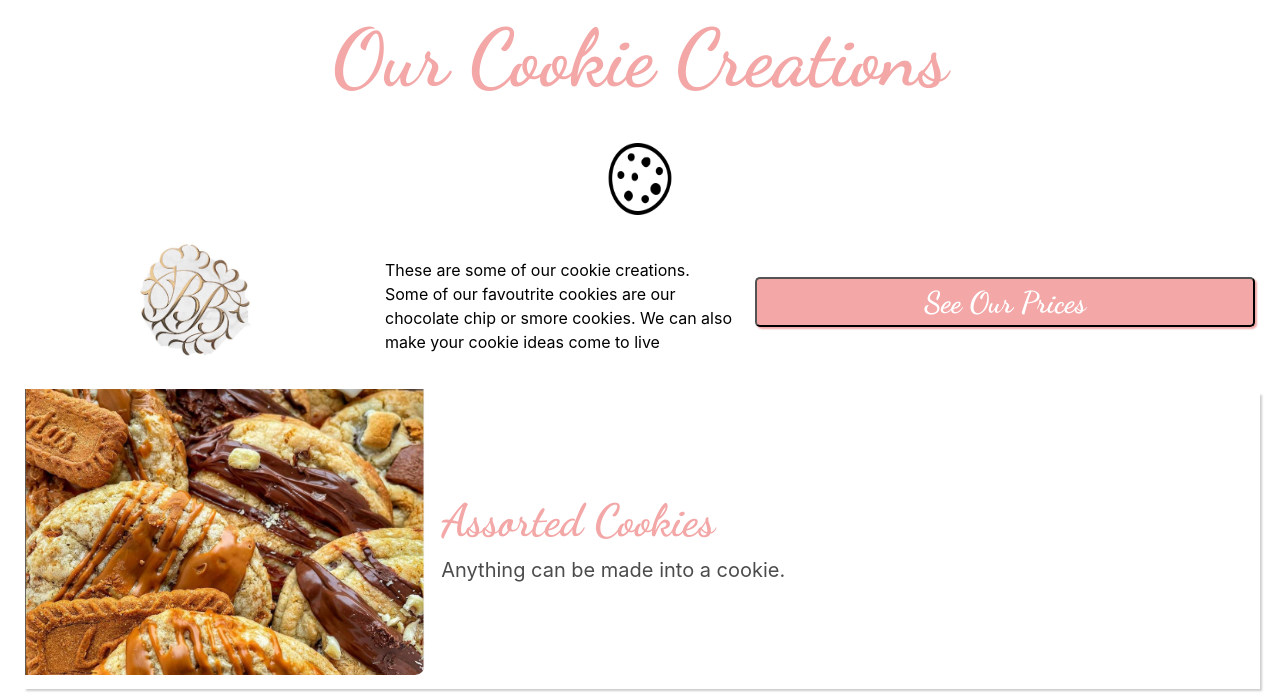
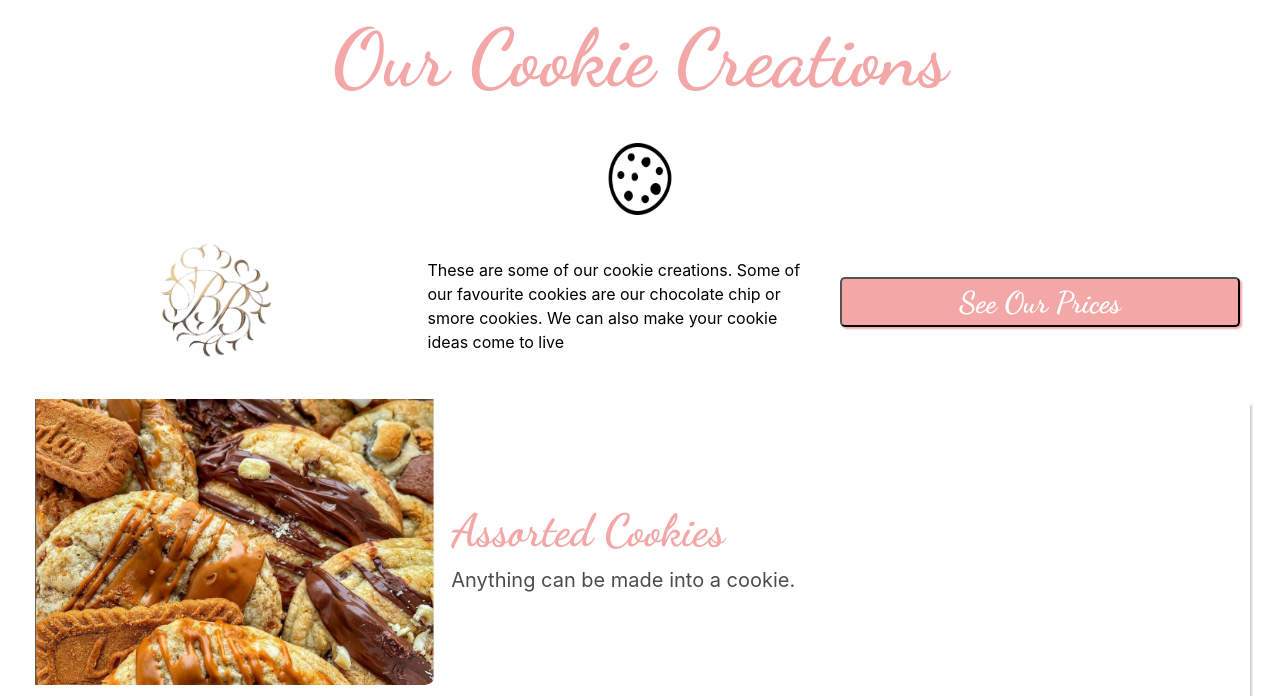
Before and after one commit to AshtonDevNow/bbakery, a PHP site: page /categories/cookie-list.html in a window 1280 px wide. Shown: the top 696 px of the page. Run offline with PHP 8.4, Linux system fonts and the light colour scheme; some libraries are stand-ins or nearby versions.

Commit message:
Fixed logo

```diff
--- a/categories/cake-list.html
+++ b/categories/cake-list.html
@@ -36,7 +36,7 @@
     <!-- change div class back to "category" -->
     <div class="heading">
       <!-- <div class="img-postion"> -->
-      <img src="../images/logo-w.jpg" style="height: 120px; margin-bottom: 30px;" alt="BB-logo">
+      <img src="../images/logo.png" style="height: 120px; margin-bottom: 30px;" alt="BB-logo">
       <!-- </div> -->
       <!-- <div class="p-box"> -->
       <p>These are some of our cake creations. At Boredom every cake is tailored to the desires of the client and no
@@ -92,7 +92,8 @@
   <footer>
     <div class="footer-basic">
       <!-- Had to implement inline css to tiktok  -->
-    <div class="social"><a href="https://www.instagram.com/boredom.bakery/?hl=en"><i class="icon ion-social-instagram"></i></a><a href="https://www.tiktok.com/@boredom.bakery"><i class= "iconify" style="position: relative; bottom: 4px;" data-icon="ion:logo-tiktok"></i></a>
+    <div class="social"><a href="https://www.instagram.com/boredom.bakery/?hl=en"><i class="icon ion-social-instagram"></i></a><a href="https://www.tiktok.com/@boredom.bakery"><i class= "iconify" style="position: relative; bottom: 4px;" data-icon="ion:
+      -tiktok"></i></a>
     <ul class="list-inline">
       <li class="list-inline-item"><a href="../index.html">Home</a></li>
       <li class="list-inline-item"><a href="#">Cakes</a></li>
--- a/categories/cookie-list.html
+++ b/categories/cookie-list.html
@@ -36,10 +36,10 @@
     <!-- change div class back to "category" -->
     <div class="heading">
       <!-- <div class="img-postion"> -->
-      <img src="../images/logo-w.jpg" style="height: 120px; margin-bottom: 30px;" alt="BB-logo">
+      <img src="../images/logo.png" style="height: 120px; margin-bottom: 30px;" alt="BB-logo">
       <!-- </div> -->
       <!-- <div class="p-box"> -->
-      <p>These are some of our cookie creations. Some of our favoutrite cookies are our chocolate chip or smore cookies.
+      <p>These are some of our cookie creations. Some of our favourite cookies are our chocolate chip or smore cookies.
         We can also make your cookie ideas come to live</p>
       <!-- </div> -->
 
--- a/categories/cupcake-list.html
+++ b/categories/cupcake-list.html
@@ -36,7 +36,7 @@
     <!-- change div class back to "category" -->
     <div class="heading">
       <!-- <div class="img-postion"> -->
-      <img src="../images/logo-w.jpg" style="height: 120px; margin-bottom: 30px;" alt="BB-logo">
+      <img src="../images/logo.png" style="height: 120px; margin-bottom: 30px;" alt="BB-logo">
       <!-- </div> -->
       <!-- <div class="p-box"> -->
       <p>These are some of our cake creations. At Boredom every cake is tailored to the desires of the client and no
@@ -77,13 +77,12 @@
         <p>Custom For the Occasion.</p>
       </div>
     </div>
-    <div>a line</div>
 
     <br>
 
     <div class="card-product-right">
       <div class="card-product-infos">
-        <h2>Disgns</h2>
+        <h2>Designs</h2>
         <p>Can make custom designs.</p>
       </div>
       <img src="../images/speacial-design.png" />
--- a/categories/custom-list.html
+++ b/categories/custom-list.html
@@ -36,7 +36,7 @@
     <!-- change div class back to "category" -->
     <div class="heading">
       <!-- <div class="img-postion"> -->
-      <img src="../images/logo-w.jpg" style="height: 120px; margin-bottom: 30px;" alt="BB-logo">
+      <img src="../images/logo.png" style="height: 120px; margin-bottom: 30px;" alt="BB-logo">
       <!-- </div> -->
       <!-- <div class="p-box"> -->
       <p>These are some of our cake creations. At Boredom every cake is tailored to the desires of the client and no
--- a/index.html
+++ b/index.html
@@ -3,7 +3,6 @@
 
 <head>
   <title>Boredom Bakery. The best handmade cakes in Toronto</title>
-
   <meta name="description" content="Boredom bakery is handmade baking company located in toronto and delivering across Canada.">
   <link rel="preconnect" href="https://fonts.googleapis.com">
   <link rel="preconnect" href="https://fonts.gstatic.com" crossorigin>
@@ -32,7 +31,7 @@
       <!-- </div> -->
           <h1>Boredom Bakery</h1>
           <p>Personalized . Aesthetic . Delicious</p>
-            <img src="images/logo-w.jpg" style="height: 120px; width: 120px; padding: 80px;" alt="">
+            <img src="images/logo.png" style="height: 120px; width: 120px; padding: 80px;" alt="">
             <i class="fa-solid fa-angle-down"></i>
 
 
@@ -69,7 +68,7 @@
         <li class="list-inline-item"><a href="#">Customs</a></li>
         <li class="list-inline-item"><a href="#">Contact</a></li>
       </ul> -->
-      <p class="copyright">Boredm Bakery © 2020</p>
+      <p class="copyright">Boredom Bakery © 2020</p>
 
     </div>
     <!-- <script src="https://cdnjs.cloudflare.com/ajax/libs/jquery/3.2.1/jquery.min.js"></script>
--- a/style.css
+++ b/style.css
@@ -155,6 +155,7 @@ element.style {
   /* box-shadow: -10px 0px 10px 1px #aaaaaa; */
   display: flex;
   align-items: center;
+  margin: 10px;
 }
 
 
@@ -608,8 +609,9 @@ element.style {
   background-color: rgb(243, 167, 167);
   border-radius: 5px;
   height: 50px;
-  width: 500px;
+  width: 400px;
   margin: 5px;
+  margin-right: 20px;
   margin-bottom: 30px;
   box-shadow: 2px 2px 2px rgb(240, 167, 167);
   transition: box-shadow 0.3ease, transform;
```
Also changed, not shown: images/bb-logo.png (added), images/logo.png (added).
